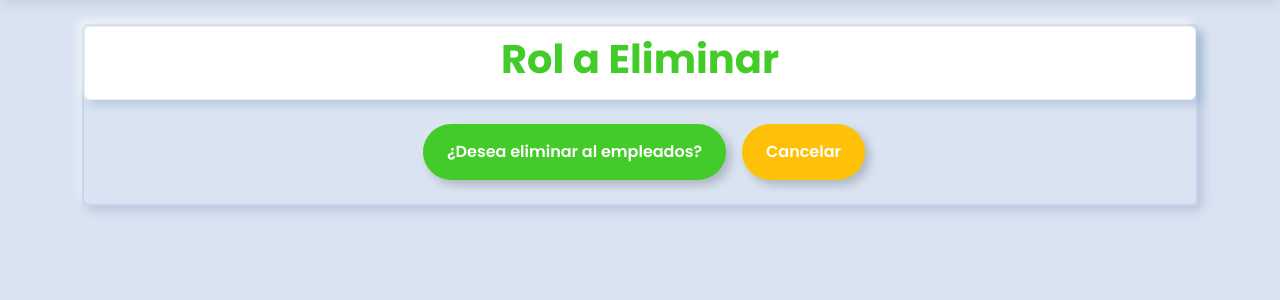
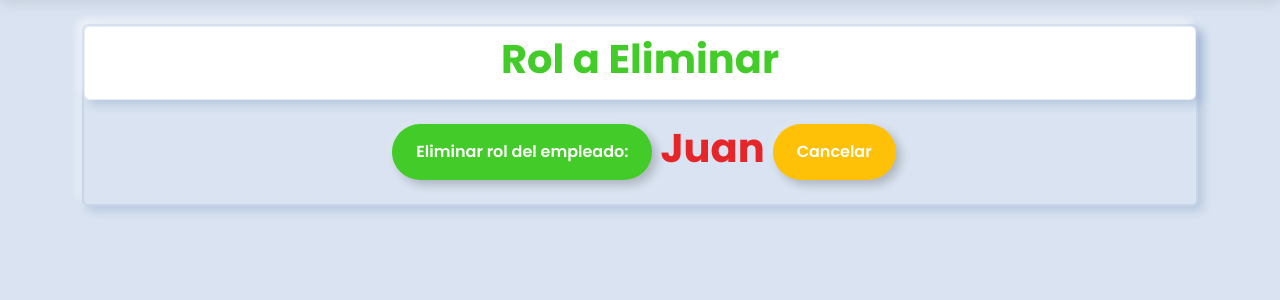
Before and after one commit to surgiSkate11/POO-Practice, a Django app: page /empleados/rol_delete/10/ in a window 1280 px wide. Shown: the part 98-398 px from the top of the page. Run offline with Django 5.2, Linux system fonts and the light colour scheme; a user stored in the database is signed in; data comes from the database, SQL or seed files in the repository; both versions use the stored data as it was after the commit; some libraries are stand-ins or nearby versions.

Commit message:
Últimos Cambios al proyecto

```diff
--- a/empleados/models.py
+++ b/empleados/models.py
@@ -38,6 +38,8 @@ class Empleado(models.Model):
 
 class Rol(models.Model):
     empleado = models.ForeignKey(Empleado, on_delete=models.CASCADE)
+    #El null y blank es para q los roles tengan obligatoriamente un empleado.
+
     aniomes = models.DateField()
     sueldo = models.DecimalField(max_digits=10, decimal_places=2)
     horas_extra = models.DecimalField(max_digits=10, decimal_places=2)
@@ -52,7 +54,7 @@ class Rol(models.Model):
 
     # Aquí va la lógica para calcular el IESS, tot_ing, tot_des y neto
 
-    def save(self, *args, **kwargs):
+    def save(self):
         # Calcular IESS (9.45% del sueldo)
         self.iess = round(self.sueldo * Decimal('0.0945'), 2)
 
@@ -65,4 +67,6 @@ class Rol(models.Model):
         # Calcular neto a pagar (tot_ing - tot_des)
         self.neto = round(self.tot_ing - self.tot_des, 2)
 
-        super(Rol, self).save(*args, **kwargs)
+        super(Rol, self).save()
+
+        # save(*args, **kwargs)
--- a/empleados/views.py
+++ b/empleados/views.py
@@ -6,7 +6,7 @@ from django.contrib.auth.forms import UserCreationForm, AuthenticationForm
 from django.contrib.auth.models import User
 from django.db import IntegrityError
 from django.contrib.auth import login, authenticate, logout
-from django.db.models import Q  # Con Q se combinan condiciones de búsqueda en Django, y pudo usar operadores lógicos
+from django.db.models import Q  # Con Q se combinan condiciones de búsqueda en Django, y pudo usar operadores lógicos para buscar en varios campos de mis modelos
 from django.shortcuts import render, redirect
 from .models import Empleado, Cargo, Departamento, TipoContrato, Rol
 from .forms import EmpleadoForm, CargoForm, DepartamentoForm, ContratoForm, RolForm
@@ -139,7 +139,7 @@ def empleado_delete(request,id):
     try:
         empleado = Empleado.objects.get(pk=id)
         if request.method == "GET":
-            context = {'title':'Empleado a Eliminar','empleado':empleado,'error':''}
+            context = {'title':'Eliminar Empleado','empleado':empleado,'error':''}
             return render(request, 'empleado/delete.html',context)
         else:
             empleado.delete()
@@ -274,7 +274,7 @@ def departamento_delete(request, id):
     try:
         departamento = Departamento.objects.get(pk=id)
         if request.method == "GET":
-            context = {'title': 'Departamento a Eliminar', 'departamento': departamento, 'error': ''}
+            context = {'title': 'Eliminar Departamento', 'departamento': departamento, 'error': ''}
             return render(request, 'departamento/delete.html', context)
         else:
             departamento.delete()
@@ -362,9 +362,10 @@ def rol_list(request):
     else:
         roles = Rol.objects.all()
 
-    paginator = Paginator(roles, 5)
-    page_number = request.GET.get('page')
-    page_obj = paginator.get_page(page_number)
+    paginator = Paginator(roles, 5) # Aqui se define la paginación, 5 roles por página
+    page_number = request.GET.get('page') # Luego, se obtiene el número de página actual
+    # y se pasa a la función get_page() del paginador para obtener los roles de esa página
+    page_obj = paginator.get_page(page_number) # Esto devuelve un objeto Page que contiene los roles de la página actual
 
     context = {'roles': page_obj, 'title': 'Listado de Roles'}
     return render(request, 'roles/list.html', context)
--- a/templates/cargo/delete.html
+++ b/templates/cargo/delete.html
@@ -17,7 +17,7 @@
             <div class="d-flex justify-content-center">
                  <button class="btn btn-outline-success mx-2" type="submit">¿Desea eliminar el cargo?</button>
                  <h1 class="fw-bold text-danger text-center ">{{cargo.descripcion}}</h1>
-                  <a class="btn btn-outline-warning ms-2" href="/empleados/empleados_list/">Cancelar</a>
+                  <a class="btn btn-outline-warning ms-2" href="{% url 'empleados:cargo_list' %}">Cancelar</a>
             </div>
 
         </form>
--- a/templates/contrato/delete.html
+++ b/templates/contrato/delete.html
@@ -17,7 +17,7 @@
             <div class="d-flex justify-content-center">
                  <button class="btn btn-outline-success mx-2" type="submit">¿Desea eliminar el contrato?</button>
                  <h1 class="fw-bold text-danger text-center ">{{contrato.descripcion}}</h1>
-                  <a class="btn btn-outline-warning ms-2" href="/empleados/contrato_list/">Cancelar</a>
+                  <a class="btn btn-outline-warning ms-2" href="{% url 'empleados:contrato_list' %}">Cancelar</a>
             </div>
 
         </form>
--- a/templates/departamento/delete.html
+++ b/templates/departamento/delete.html
@@ -15,9 +15,9 @@
         <form method="POST" class="m-4">
             {% csrf_token %}
             <div class="d-flex justify-content-center">
-                 <button class="btn btn-outline-success mx-2" type="submit">¿Desea eliminar el departamento?</button>
-                 <h1 class="fw-bold text-danger text-center ">{{departamento.name}}</h1>
-                  <a class="btn btn-outline-warning ms-2" href="/empleados/departamento_list/">Cancelar</a>
+                <button class="btn btn-outline-success mx-2" type="submit">Eliminar Departamento: </button>
+                <h1 class="fw-bold text-danger text-center ">{{departamento.descripcion}}</h1>
+                <a class="btn btn-outline-warning ms-2" href="{% url 'empleados:departamento_list' %}">Cancelar</a>
             </div>
 
         </form>
--- a/templates/empleado/delete.html
+++ b/templates/empleado/delete.html
@@ -15,9 +15,9 @@
         <form method="POST" class="m-4">
             {% csrf_token %}
             <div class="d-flex justify-content-center">
-                 <button class="btn btn-outline-success mx-2" type="submit">¿Desea eliminar al empleados?</button>
-                 <h1 class="fw-bold text-danger text-center ">{{empleados.name}}</h1>
-                  <a class="btn btn-outline-warning ms-2" href="/empleados/empleados_list/">Cancelar</a>
+                 <button class="btn btn-outline-success mx-2" type="submit">¿Desea eliminar al empleado?</button>
+                    <h1 class="fw-bold text-danger text-center ">{{empleado.nombre}}</h1>
+                  <a class="btn btn-outline-warning ms-2" href="{% url 'empleados:empleado_list' %}">Cancelar</a>
             </div>
 
         </form>
--- a/templates/home.html
+++ b/templates/home.html
@@ -347,7 +347,7 @@
   <!-- Navbar -->
   <nav class="navbar navbar-expand-lg navbar-light bg-white sticky-top">
     <div class="container">
-      <a class="navbar-brand" href="#">SistEmployees<span class="text-secondary">Pro</span></a>
+      <a class="navbar-brand" href="{% url 'home' %}">SistEmployees<span class="text-secondary">Pro</span></a>
       <button class="navbar-toggler" type="button" data-bs-toggle="collapse" data-bs-target="#navbarNav" aria-controls="navbarNav" aria-expanded="false" aria-label="Toggle navigation">
         <span class="navbar-toggler-icon"></span>
       </button>
--- a/templates/roles/create.html
+++ b/templates/roles/create.html
@@ -197,7 +197,7 @@
 
 
                         <div class="d-flex justify-content-between mt-4 pt-2">
-                            <a href="{% url 'empleados:empleado_list' %}" class="btn btn-secondary">
+                            <a href="{% url 'empleados:rol_list' %}" class="btn btn-secondary">
                                 <i class="fas fa-arrow-left me-2"></i>Cancelar
                             </a>
                             <button type="submit" class="btn btn-primary">
--- a/templates/roles/delete.html
+++ b/templates/roles/delete.html
@@ -15,9 +15,9 @@
         <form method="POST" class="m-4">
             {% csrf_token %}
             <div class="d-flex justify-content-center">
-                 <button class="btn btn-outline-success mx-2" type="submit">¿Desea eliminar al empleados?</button>
-                 <h1 class="fw-bold text-danger text-center ">{{empleados.name}}</h1>
-                  <a class="btn btn-outline-warning ms-2" href="/empleados/empleados_list/">Cancelar</a>
+                 <button class="btn btn-outline-success mx-2" type="submit">Eliminar rol del empleado: </button>
+                 <h1 class="fw-bold text-danger text-center ">{{rol.empleado.nombre}}</h1>
+                  <a class="btn btn-outline-warning ms-2" href="{% url 'empleados:rol_list' %}">Cancelar</a>
             </div>
 
         </form>
--- a/templates/roles/list.html
+++ b/templates/roles/list.html
@@ -106,7 +106,7 @@
             <h1 class="display-5 fw-bold text-primary">
                 <i class="fas fa-user-md me-2"></i>Directorio de empleados
             </h1>
-            <p class="lead text-muted">Listado de empleados</p>
+            <p class="lead text-muted">Listado de roles</p>
         </header>
         <form action="" style="max-width: 450px;">
             <div class="input-group">
@@ -160,7 +160,7 @@
                                     <a href={% url 'empleados:rol_update' rol.id %} class="btn btn-sm btn-primary me-1">
                                         <i class="fas fa-edit"></i> Editar
                                     </a>
-                                    <a  href={% url 'empleados:rol_delete' rol.id %} class="btn btn-sm btn-danger">
+                                    <a href={% url 'empleados:rol_delete' rol.id %} class="btn btn-sm btn-danger">
                                         <i class="fas fa-trash-alt"></i> Eliminar
                                     </a>
                                 </td>
@@ -175,6 +175,7 @@
         <nav aria-label="Page navigation">
         <ul class="pagination justify-content-center">
             {% if roles.has_previous %}
+            <!--  Verifico si la página actual tiene una página anterior -->
             <li class="page-item">
                 <a class="page-link" href="?page=1{% if request.GET.q %}&q={{ request.GET.q }}{% endif %}">Primera</a>
             </li>
```
Also changed, not shown: db.sqlite3.
